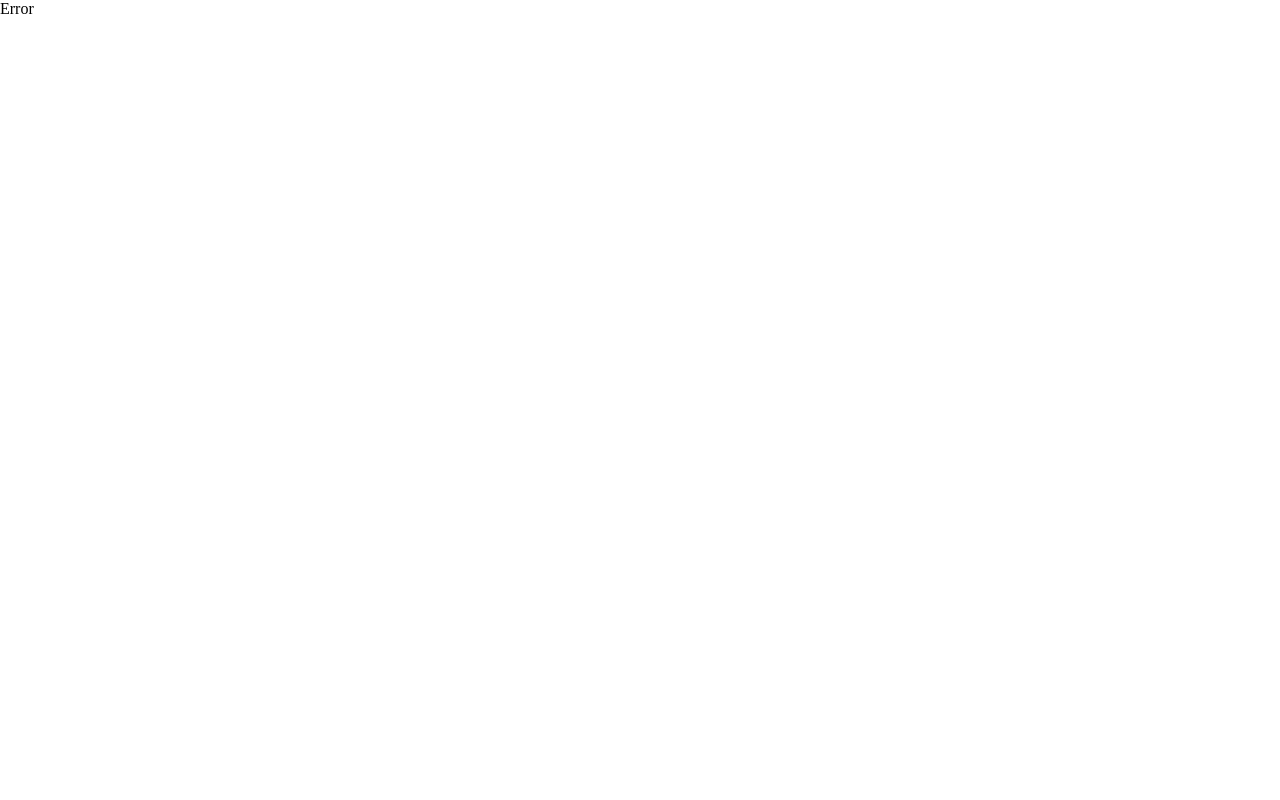
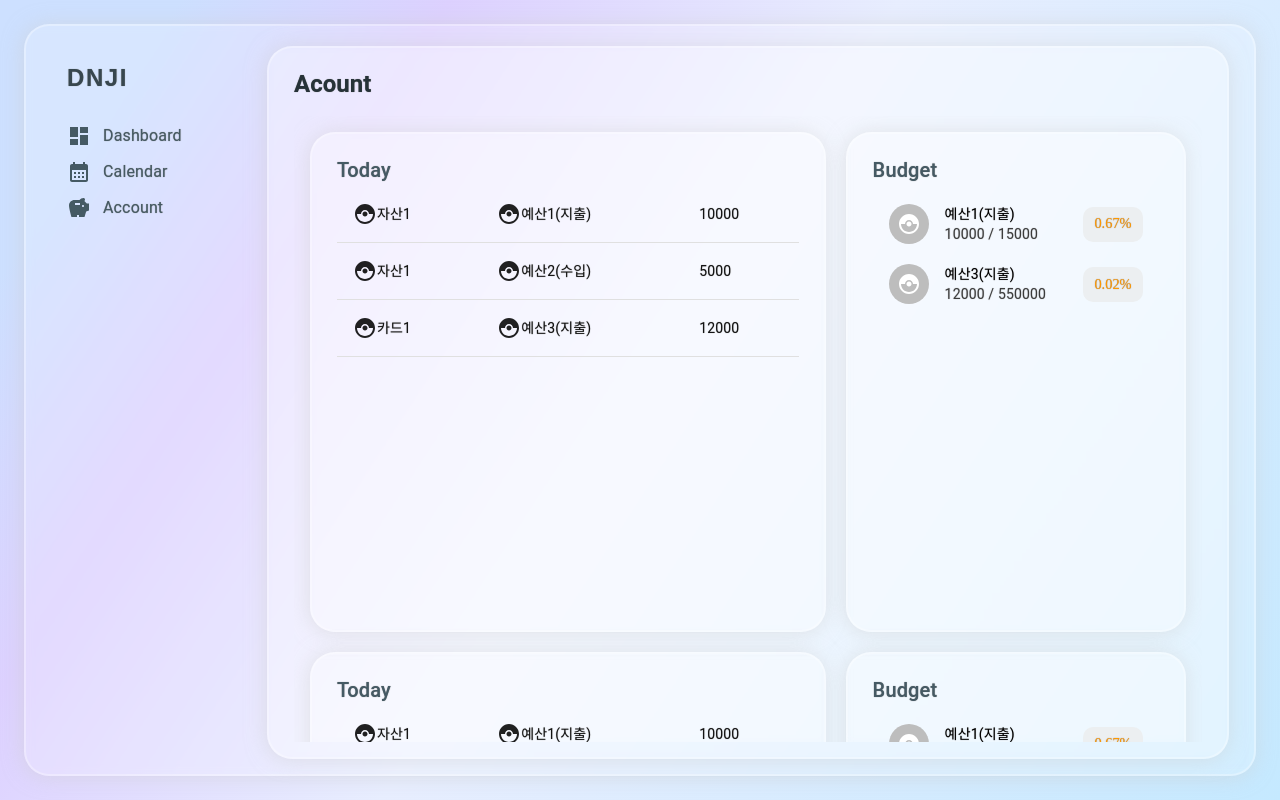
Before and after one commit to inhyeok-kim/doongji_web, a React (Create React App) app: page /account in a window 1280 px wide. Before the commit this address had no page. Built offline with nearby package versions, Linux system fonts and the light colour scheme.

Commit message:
집에서 한 작업물

```diff
--- a/src/Layout/Admin/Aside.tsx
+++ b/src/Layout/Admin/Aside.tsx
@@ -28,7 +28,7 @@ export default function Aside(){
                         fontSize : '1.5rem'
                     }}
                 >
-                    DGJI
+                    DNJI
                 </Typography>
             </Grid2>
             <AsideMenuList/>
--- a/src/Layout/Admin/Body.tsx
+++ b/src/Layout/Admin/Body.tsx
@@ -16,8 +16,12 @@ export default function Body(){
 
                 <Navbar />
                 <Grid2
+                    height={'calc(100% - 3rem)'}
                     xs={12}
                     padding={'1rem'}
+                    sx={{
+                        overflowY : 'auto'
+                    }}
                 >
                     <Outlet />
                 </Grid2>
--- a/src/Layout/Widget/GlassWidget.tsx
+++ b/src/Layout/Widget/GlassWidget.tsx
@@ -80,7 +80,7 @@ export default function GlassWidget({
             maxHeight={maxHeight}
             sx={{
                 boxSizing : 'border-box',
-                background: "rgba( 255, 255, 255, 0.3 )",
+                background: "rgba( 255, 255, 255, 0.2 )",
                 boxShadow : '-1px 1px 20px rgba(205, 205,205, 0.5)',
                 backdropFilter: 'blur( 5px )',
                 WebkitBackdropFilter : 'blur( 5px )',
--- a/src/Modules/Aside/AsideMenuList.tsx
+++ b/src/Modules/Aside/AsideMenuList.tsx
@@ -32,11 +32,11 @@ export default function AsideMenuList(){
                 </ListItemIcon>
                 <ListItemText onClick={()=>{fnLinkTo('/Calendar')}}>Calendar</ListItemText>
             </MenuItem>
-            <MenuItem sx={{color : blueGrey[700]}} selected={currMenu === '/Budget'}>
+            <MenuItem sx={{color : blueGrey[700]}} selected={currMenu === '/Account'}>
                 <ListItemIcon>
                     <SavingsIcon sx={{color:blueGrey[700]}} />
                 </ListItemIcon>
-                <ListItemText onClick={()=>{fnLinkTo('/Budget')}}>Budget</ListItemText>
+                <ListItemText onClick={()=>{fnLinkTo('/Account')}}>Account</ListItemText>
             </MenuItem>
         </MenuList>
     )
--- /dev/null
+++ b/src/Pages/AccountPage.tsx
@@ -0,0 +1,56 @@
+import Grid2 from "@mui/material/Unstable_Grid2/Grid2";
+import TodayTradeList from "../Modules/Account/Widget/TodayTradeList";
+import GlassWidget from "../Layout/Widget/GlassWidget";
+import BudgetCurrent from "../Modules/Account/Widget/BudgetCurrent";
+import { Paper } from "@mui/material";
+
+export default function BudgetPage(){
+
+    return (
+        <Grid2>
+            <Grid2
+                marginBottom={'20px'}
+                container
+                justifyContent={"space-between"}
+            >
+                <GlassWidget
+                    title = "Today"
+                    width="calc(60% - 10px)"
+                    marginRight="10px"
+                    height="500px"
+                    >
+                    <TodayTradeList />
+                </GlassWidget>
+                <GlassWidget
+                    title="Budget"
+                    width="calc(40% - 10px)"
+                    marginLeft="10px"
+                    height="500px"
+                >
+                    <BudgetCurrent />
+                </GlassWidget>
+            </Grid2>
+            <Grid2
+                container
+                justifyContent={"space-between"}
+            >
+                <GlassWidget
+                    title = "Today"
+                    width="calc(60% - 10px)"
+                    marginRight="10px"
+                    height="500px"
+                    >
+                    <TodayTradeList />
+                </GlassWidget>
+                <GlassWidget
+                    title="Budget"
+                    width="calc(40% - 10px)"
+                    marginLeft="10px"
+                    height="500px"
+                >
+                    <BudgetCurrent />
+                </GlassWidget>
+            </Grid2>
+        </Grid2>
+    )
+}
--- a/src/Pages/BudgetPage.tsx
+++ /dev/null
@@ -1,32 +0,0 @@
-import Grid2 from "@mui/material/Unstable_Grid2/Grid2";
-import TodayTradeList from "../Modules/Budget/Widget/TodayTradeList";
-import GlassWidget from "../Layout/Widget/GlassWidget";
-import BudgetCurrent from "../Modules/Budget/Widget/BudgetCurrent";
-import { Paper } from "@mui/material";
-
-export default function BudgetPage(){
-
-    return (
-        <Grid2>
-            <Grid2
-                container
-                spacing={5}
-                justifyContent={"space-between"}
-            >
-                <GlassWidget
-                    width="calc(60% - 10px)"
-                    marginRight="10px"
-                    >
-                    <TodayTradeList />
-                </GlassWidget>
-                <GlassWidget
-                    title="Budget"
-                    width="calc(40% - 10px)"
-                    marginLeft="10px"
-                >
-                    <BudgetCurrent />
-                </GlassWidget>
-            </Grid2>
-        </Grid2>
-    )
-}
--- a/src/Routes/Router.tsx
+++ b/src/Routes/Router.tsx
@@ -7,7 +7,7 @@ import Error from "../Pages/Error";
 import AdminLayout from "../Layout/AdminLayout";
 import Test from "../Pages/Test";
 import CalendarPage from "../Pages/CalendarPage";
-import BudgetPage from "../Pages/BudgetPage";
+import AccountPage from "../Pages/AccountPage";
 
 const router = createBrowserRouter(
     createRoutesFromElements(
@@ -37,11 +37,11 @@ const router = createBrowserRouter(
                     element={<CalendarPage/>} />
             </Route>
             <Route
-                path="budget"
+                path="account"
             >
                 <Route
                     index
-                    element={<BudgetPage />} />
+                    element={<AccountPage />} />
             </Route>
         </Route>
     )
```
Also changed, not shown: src/Modules/Account/TempApi.tsx (renamed from src/Modules/Budget/TempApi.tsx), src/Modules/Account/Widget/BudgetCurrent.tsx (renamed from src/Modules/Budget/Widget/BudgetCurrent.tsx), src/Modules/Account/Widget/TodayTradeList.tsx (renamed from src/Modules/Budget/Widget/TodayTradeList.tsx), src/Modules/Account/_types.ts (renamed from src/Modules/Budget/_types.ts).
